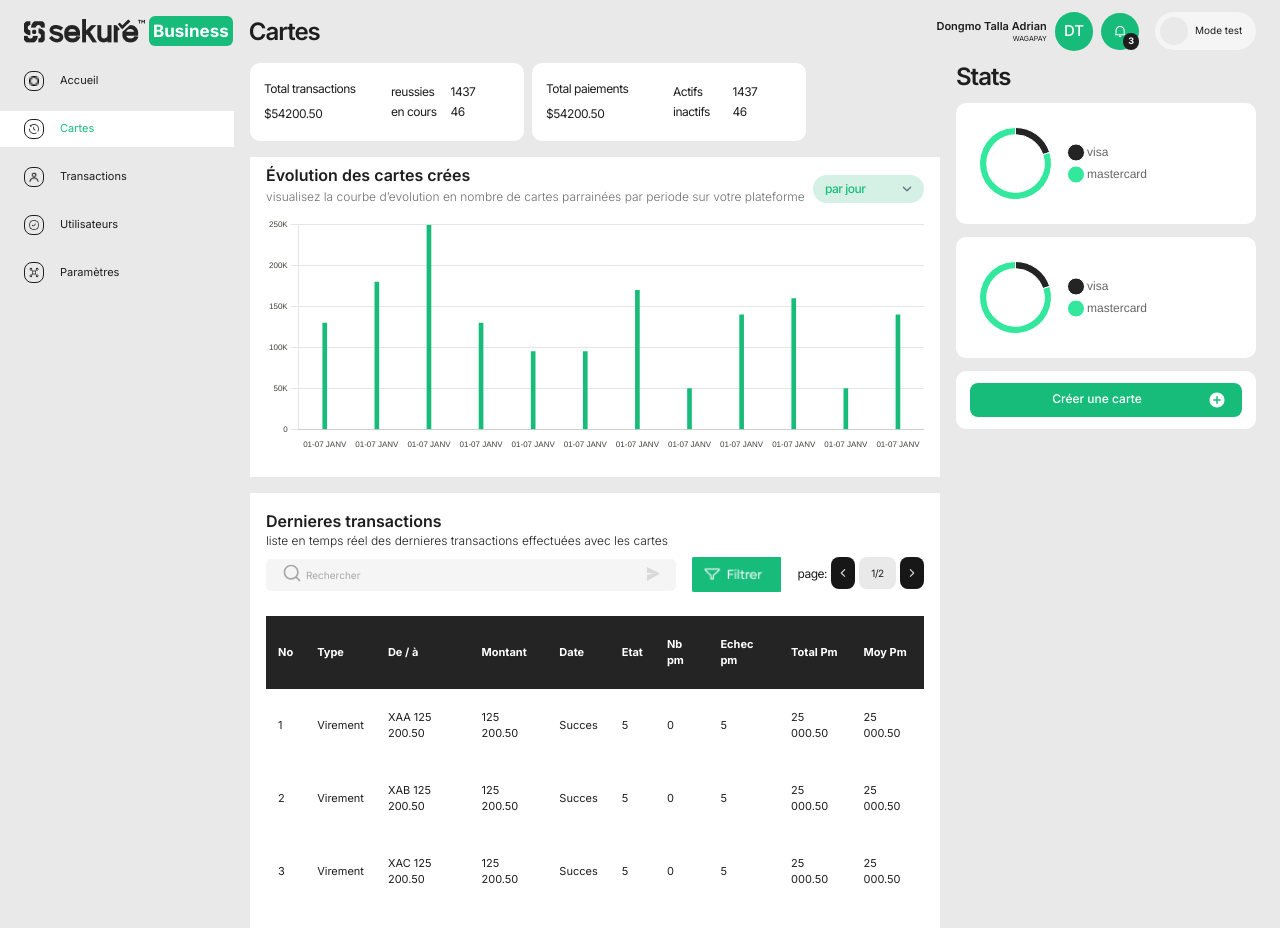
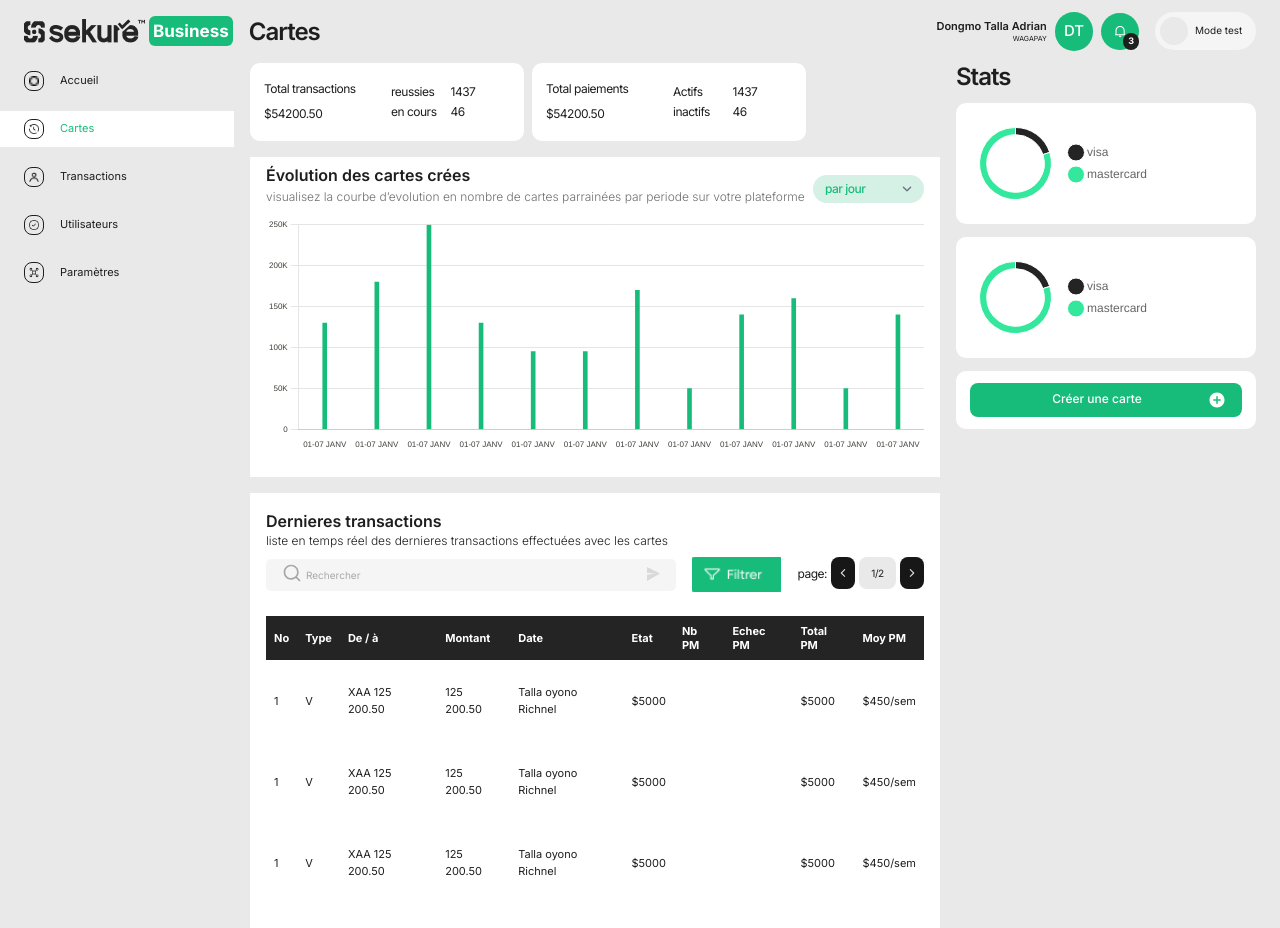
Before and after one commit to CodedJay672/sekure-business, a Next.js app: page /cartes in a window 1280 px wide. Shown: the top 928 px of the page. Built offline with nearby package versions, Linux system fonts and the light colour scheme.

Commit message:
implement transaction page and revamped table component become smarter

```diff
--- a/src/app/cartes/page.tsx
+++ b/src/app/cartes/page.tsx
@@ -5,7 +5,7 @@ import AdminChart from "@/components/AdminChart/AdminChart"
 import Card from "@/components/Cards/Cards"
 import StatsCard from "@/components/StatsCard/StatsCard"
 import ButtonIconRight from "@/components/ui/shared/ButtonIconRight"
-import { cardDetails } from "@/constants"
+import { bigTable, cardDetails, data } from "@/constants"
 import { RiAddCircleFill } from "react-icons/ri"
 import CreateCardForm from "@/components/Forms/CreateCardForm"
 import Modal from "@/components/Modal/Modal"
@@ -20,7 +20,7 @@ const Cartes = () => {
   }
 
   return (
-    <section className="w-full flex gap-4 ml-4 pb-10 relative pr-6">
+    <section className="wrapper relative">
       {showModal ?
       <Modal ui={<Form heading="Créer une carte" form ={<CreateCardForm btnText="Créer" />} />} /> :
       <>
@@ -33,7 +33,7 @@ const Cartes = () => {
           <AdminChart variant="simple" />
         </section>
         <section className="w-full">
-          <Table />
+          <Table variant="big" columns={bigTable} data={data} />
         </section>
       </div>
       <div className="min-w-[300px] flex flex-col gap-[13px]">
@@ -50,7 +50,6 @@ const Cartes = () => {
             icon={<RiAddCircleFill size={18} className="fill-white"/>}
             variant="primary"
             type="button"
-            handleClick={handleClick}
           />
         </div>
       </div>
--- a/src/app/globals.css
+++ b/src/app/globals.css
@@ -23,7 +23,7 @@
   }
 
   body {
-    @apply  max-w-[1497px] bg-notif text-dark3 mx-auto overflow-x-hidden;
+    @apply  max-w-[1550px] bg-notif text-dark3 mx-auto overflow-x-hidden;
   }
 }
 
@@ -34,6 +34,10 @@
 
   .flex-between {
     @apply flex justify-between items-center;
+  }
+
+  .wrapper {
+    @apply w-full flex gap-4 ml-4 pb-10 pr-6;
   }
 }
 
--- a/src/app/page.tsx
+++ b/src/app/page.tsx
@@ -2,7 +2,7 @@ import AdminChart from "@/components/AdminChart/AdminChart";
 import Card from "@/components/Cards/Cards";
 import Table from "@/components/Table/Table";
 import Wallet from "@/components/Wallet/Wallet";
-import { cardDetails } from "@/constants";
+import { bigTable, cardDetails, data } from "@/constants";
 
 export default function Home() {
   return (
@@ -17,7 +17,7 @@ export default function Home() {
           <AdminChart variant="detailed" />
         </section>
         <section className="w-full">
-          <Table />
+          <Table variant='big' columns={bigTable} data={data}/>
         </section>
       </div>
       <section className="flex flex-col max-w-[354px] w-[300px] gap-3">
--- a/src/components/Forms/ConvertFundsForm.tsx
+++ b/src/components/Forms/ConvertFundsForm.tsx
@@ -88,7 +88,6 @@ const ConvertFundsForm = ({ btnText}: { btnText: string }) => {
           type="submit"
           text={btnText}
           icon={<ArrowRightIcon size={10} color="#fff" />}
-          handleClick={onSubmit}
         />
       </form>
     </Form>
--- a/src/components/Forms/RechargeCardForm.tsx
+++ b/src/components/Forms/RechargeCardForm.tsx
@@ -86,7 +86,6 @@ const RechargeCardForm = ({ btnText}: { btnText: string }) => {
           type="submit"
           text={btnText}
           icon={<ArrowRightIcon size={10} color="#fff" />}
-          handleClick={onSubmit}
         />
       </form>
     </Form>
--- a/src/components/Forms/RechargeWalletForm.tsx
+++ b/src/components/Forms/RechargeWalletForm.tsx
@@ -84,7 +84,6 @@ const RechargeWalletForm = ({ btnText}: { btnText: string }) => {
           type="submit"
           text={btnText}
           icon={<ArrowRightIcon size={10} color="#fff" />}
-          handleClick={onSubmit}
         />
       </form>
     </Form>
--- a/src/components/Table/Table.tsx
+++ b/src/components/Table/Table.tsx
@@ -1,42 +1,42 @@
 "use client";
 
-import React, { ChangeEvent, useEffect, useState } from "react";
+import React, { ChangeEvent, useState } from "react";
 import SearchBar from "../ui/shared/SearchBar"
 import Filter from "../ui/shared/Filter";
 import Pagination from "../ui/shared/Pagination";
-import { ITableData, tableRowData } from "../../constants";
+import { Data } from "@/constants";
 
-const Table = () => {
+interface Column {
+  id: string;
+  header: string;
+  accessor?: string;
+}
+
+interface TableProps {
+  variant?: 'big' | 'small';
+  columns: Column[];
+  data: Data[];
+}
+
+const Table: React.FC<TableProps> = ({ variant, columns, data }) => {
   const [search, setSearch] = useState<string>("");
-  const [tableData, setTableData] = useState<ITableData[]>(tableRowData);
-  const [newTableData, setNewTableData] = useState<any[]>([]);
+  const [tableData, setTableData] = useState(data);
+  const [newTableData, setNewTableData] = useState([]);
 
   const handleChange = (e: ChangeEvent<HTMLInputElement>) => {
     setSearch(e.target.value);
-
-    if (!search) {
-      return;
-    }
-
-    const newData = tableData.filter((data) => data.fromTo.includes(search));
-
-    setNewTableData(newData);
-    console.log(newTableData);
   }
 
   const handleSubmit = () => {
     if (!search) {
       return;
     }
-
-    const newData = tableData.filter((data) => data.fromTo.includes(search));
-
-    setNewTableData(newData);
-    console.log(newTableData);
   }
 
   return (
     <section className="bg-white p-4 flex flex-col gap-2">
+      {variant === 'big' ? (
+        <>
         <div className="w-full">
           <h2 className="text-base leading-6 font-semibold">Dernieres transactions</h2>
           <p className="text-xs leading-4 font-light">liste en temps réel des dernieres transactions effectuées avec les cartes</p>
@@ -50,49 +50,30 @@ const Table = () => {
           <Filter />
           <Pagination />
         </div>
+        </>
+        ): (
+          <h1 className="text-xs leading-[34.5px] tracking-[-0.5%] font-bold">Meilleurs utilisateurs payeurs</h1>
+        )}
 
-      <div className="overflow-x-auto mt-4">
+      <div className={`overflow-x-auto ${variant === 'big' ? 'mt-4' : ''}`}>
         <table className="w-full text-[11px] text-left text-dark3 table-auto">
-          <thead className="text-[11px] text-white bg-dark rounded-[10px]">
+          <thead className="text-[11px] leading-[14.36px] text-white bg-dark rounded-[10px]">
           <tr>
-              <th scope="col" className="px-3 py-5">No</th>
-              <th scope="col" className="px-3 py-5">Type</th>
-              <th scope="col" className="px-3 py-5">De / à</th>
-              <th scope="col" className="px-3 py-5">Montant</th>
-              <th scope="col" className="px-3 py-5">Date</th>
-              <th scope="col" className="px-3 py-5">Etat</th>
-              <th scope="col" className="px-3 py-5">Nb pm</th>
-              <th scope="col" className="px-3 py-5">Echec pm</th>
-              <th scope="col" className="px-3 py-5">Total Pm</th>
-              <th scope="col" className="px-3 py-5">Moy Pm</th>
+            {columns.map((column) => (
+              <th scope="col" className="px-2 py-2" key={column.id}>
+                {column.header}
+              </th>
+            ))}
           </tr>
           </thead>
           <tbody>
-            {search ? newTableData?.map((data, idx) => (
-              <tr key={idx} className={`bg-white dark:bg-gray-800 ${idx % 2 === 0 ? 'bg-gray-50 dark:bg-gray-900' : ''}`}>
-                <td className="px-3 py-5">{data.no}</td>
-                <td className="px-3 py-5">{data.type}</td>
-                <td className="px-3 py-5">{data.fromTo}</td>
-                <td className="px-3 py-5">{data.amount}</td>
-                <td className="px-3 py-5">{data.state}</td>
-                <td className="px-3 py-5">{data.nbPm}</td>
-                <td className="px-3 py-5">{data.echecPm}</td>
-                <td className="px-3 py-5">{data.totalPm}</td>
-                <td className="px-3 py-5">{data.moyPm}</td>
-                <td className="px-3 py-5">{data.moyPm}</td>
-              </tr>
-            )) : tableData?.map((data, idx) => (
-              <tr key={idx} className={`bg-white dark:bg-gray-800 ${idx % 2 === 0 ? 'bg-gray-50 dark:bg-gray-900' : ''}`}>
-                <td className="px-3 py-5">{data.no}</td>
-                <td className="px-3 py-5">{data.type}</td>
-                <td className="px-3 py-5">{data.fromTo}</td>
-                <td className="px-3 py-5">{data.amount}</td>
-                <td className="px-3 py-5">{data.state}</td>
-                <td className="px-3 py-5">{data.nbPm}</td>
-                <td className="px-3 py-5">{data.echecPm}</td>
-                <td className="px-3 py-5">{data.totalPm}</td>
-                <td className="px-3 py-5">{data.moyPm}</td>
-                <td className="px-3 py-5">{data.moyPm}</td>
+            {data.map((row, idx) => (
+              <tr key={idx} className={`bg-white dark:bg-gray-800 ${idx % 2 === 0 ? 'bg-gray-50 dark:bg-gray-900' : ''} text-[11px]`}>
+                {columns.map((column) => (
+                  <td className="px-2 py-6" key={`${idx}-${column.id}`}>
+                    {row[column.accessor || column.id] ?? ''}
+                  </td>
+                ))}
               </tr>
             ))}
           </tbody>
--- a/src/constants/index.ts
+++ b/src/constants/index.ts
@@ -106,83 +106,127 @@ export const cardDetails: ICardDetails[] = [
   },
 ]
 
-export interface ITableData {
-  no: string;
-  type: string;
-  fromTo: string;
-  amount: string;
-  state: string;
-  nbPm: string;
-  echecPm: string;
-  totalPm: string;
-  moyPm: string;
+interface ITableColumn {
+  id: string;
+  header: string;
 }
 
-export const tableRowData: ITableData[] = [
+export const bigTable: ITableColumn[] = [
+  { id: 'no', header: 'No' },
+  { id: 'type', header: 'Type' },
+  { id: 'Deà', header: 'De / à' },
+  { id: 'montant', header: 'Montant' },
+  { id: 'date', header: 'Date' },
+  { id: 'etat', header: 'Etat' },
+  { id: 'NbPm', header: 'Nb PM' },
+  { id: 'EchecPm', header: 'Echec PM' },
+  { id: 'TotalPm', header: 'Total PM' },
+  { id: 'MoyPm', header: 'Moy PM' },
+]
+
+export const smallTable: ITableColumn[] = [
+  { id: 'type', header: 'Type' },
+  { id: 'Deà', header: 'De / à' },
+  { id: 'montant', header: 'Montant' },
+  { id: 'date', header: 'Date' },
+]
+
+export interface Data {
+  [key: string]: string | number;
+}
+
+export const data: Data[] = [
   {
     no: "1",
-    type: "Virement",
-    fromTo: "XAA 125 200.50",
-    amount: "125 200.50",
-    state: "Succes",
-    nbPm: "5",
-    echecPm: "0",
-    totalPm: "5",
-    moyPm: "25 000.50",
+    type: "V",
+    Deà: "XAA 125 200.50",
+    montant: "125 200.50",
+    date: "Talla oyono Richnel",
+    etat: "$5000",
+    Nbpm: "2354",
+    Echecpm: "87",
+    TotalPm: "$5000",
+    MoyPm: "$450/sem",
   },
   {
-    no: "2",
-    type: "Virement",
-    fromTo: "XAB 125 200.50",
-    amount: "125 200.50",
-    state: "Succes",
-    nbPm: "5",
-    echecPm: "0",
-    totalPm: "5",
-    moyPm: "25 000.50",
+    no: "1",
+    type: "V",
+    Deà: "XAA 125 200.50",
+    montant: "125 200.50",
+    date: "Talla oyono Richnel",
+    etat: "$5000",
+    Nbpm: "2354",
+    Echecpm: "87",
+    TotalPm: "$5000",
+    MoyPm: "$450/sem",
   },
   {
-    no: "3",
-    type: "Virement",
-    fromTo: "XAC 125 200.50",
-    amount: "125 200.50",
-    state: "Succes",
-    nbPm: "5",
-    echecPm: "0",
-    totalPm: "5",
-    moyPm: "25 000.50",
+    no: "1",
+    type: "V",
+    Deà: "XAA 125 200.50",
+    montant: "125 200.50",
+    date: "Talla oyono Richnel",
+    etat: "$5000",
+    Nbpm: "2354",
+    Echecpm: "87",
+    TotalPm: "$5000",
+    MoyPm: "$450/sem",
   },
   {
-    no: "4",
-    type: "Virement",
-    fromTo: "XAD 125 200.50",
-    amount: "125 200.50",
-    state: "Succes",
-    nbPm: "5",
-    echecPm: "0",
-    totalPm: "5",
-    moyPm: "25 000.50",
+    no: "1",
+    type: "V",
+    Deà: "XAA 125 200.50",
+    montant: "125 200.50",
+    date: "Talla oyono Richnel",
+    etat: "$5000",
+    Nbpm: "2354",
+    Echecpm: "87",
+    TotalPm: "$5000",
+    MoyPm: "$450/sem",
   },
   {
-    no: "5",
-    type: "Virement",
-    fromTo: "XAF 125 200.50",
-    amount: "125 200.50",
-    state: "Succes",
-    nbPm: "5",
-    echecPm: "0",
-    totalPm: "5",
-    moyPm: "25 000.50",
+    no: "1",
+    type: "V",
+    Deà: "XAA 125 200.50",
+    montant: "125 200.50",
+    date: "Talla oyono Richnel",
+    etat: "$5000",
+    Nbpm: "2354",
+    Echecpm: "87",
+    TotalPm: "$5000",
+    MoyPm: "$450/sem",
   },
   {
-    no: "6",
-    type: "Virement",
-    fromTo: "XAF 125 200.50",
-    amount: "125 200.50",
-    state: "Succes",
-    nbPm: "5",
-    echecPm: "0",
-    totalPm: "5",
-    moyPm: "25 000.50",
+    no: "1",
+    type: "V",
+    Deà: "XAA 125 200.50",
+    montant: "125 200.50",
+    date: "Talla oyono Richnel",
+    etat: "$5000",
+    Nbpm: "2354",
+    Echecpm: "87",
+    TotalPm: "$5000",
+    MoyPm: "$450/sem",
   },
-]
+];
+
+export const smallData: Data[] = [
+  {
+    type: "V",
+    Deà: "XAA 125 200.50",
+    montant: "125 200.50",
+    date: "Talla oyono Richnel",
+  },
+  {
+    type: "V",
+    Deà: "XAA 125 200.50",
+    montant: "125 200.50",
+    date: "Talla oyono Richnel",
+  },
+  {
+    type: "V",
+    Deà: "XAA 125 200.50",
+    montant: "125 200.50",
+    date: "Talla oyono Richnel",
+  },
+];
```
Also changed, not shown: src/app/transactions/page.tsx (added, +57 -0 lines), src/components/Wallet/Wallet.tsx (+10 -2 lines), src/components/ui/shared/ButtonIconRight.tsx (+5 -4 lines), src/components/Table/SmallTable.tsx (added). Lines whose indentation alone changed are shown as unchanged.
